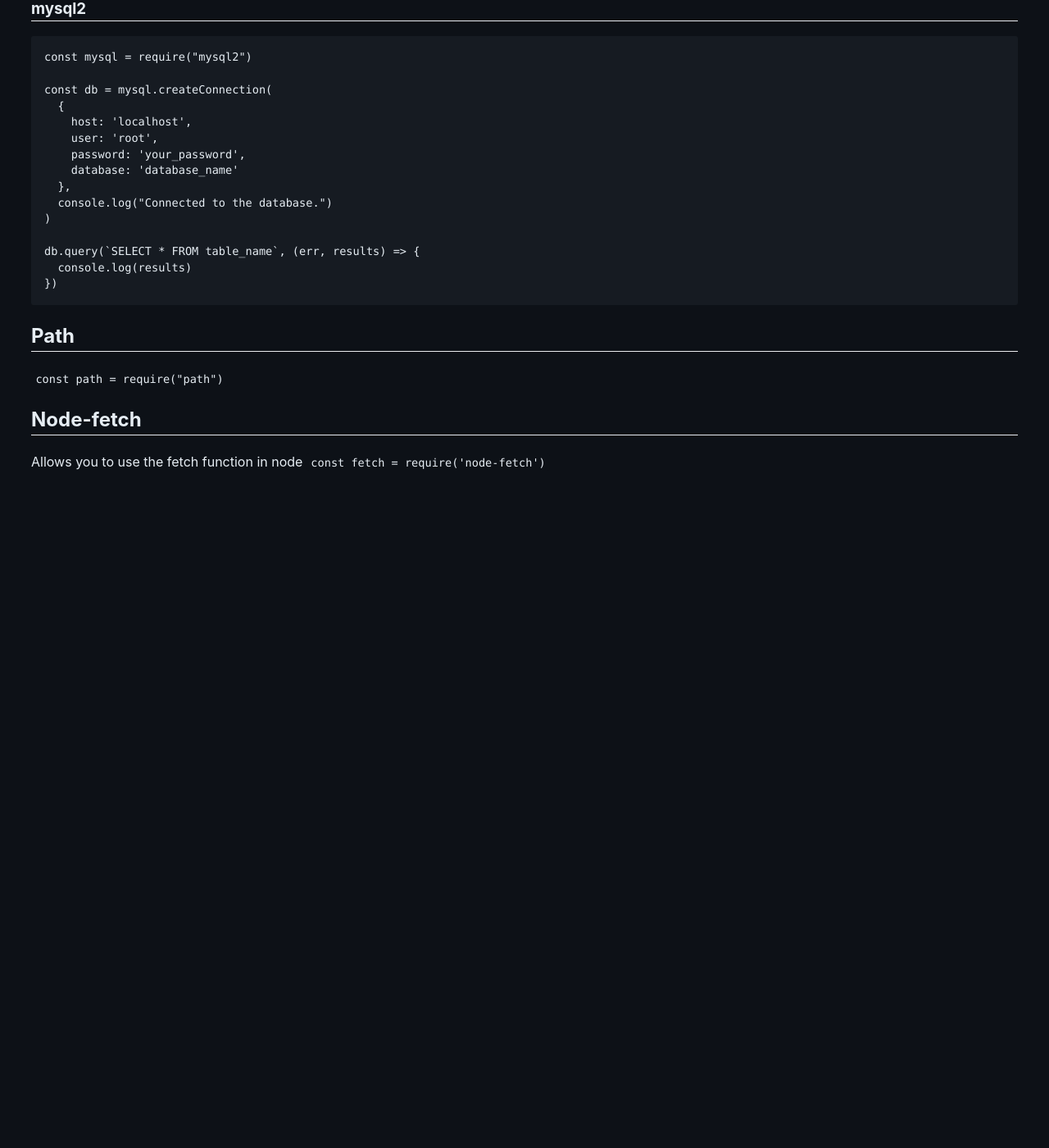
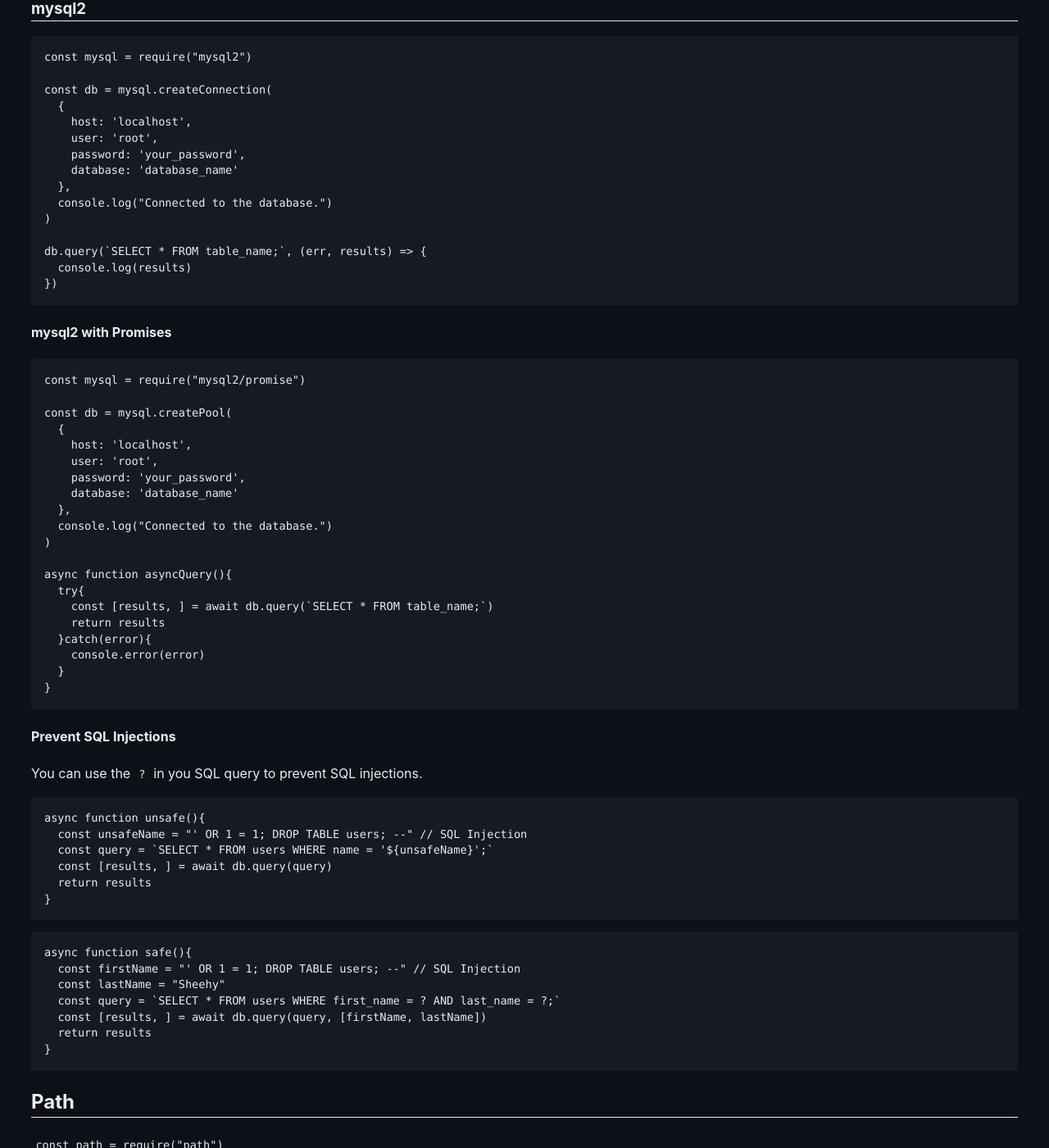
Before and after one commit to ryansheehy0/Cheat_Sheets, a Jekyll site: the page built from nodejs.md, in a window 1280 px wide and 1400 px high, scrolled down 10203 px. Shown: the whole window at 82% size. Built offline with Jekyll 4.4.1, drawn with Linux system fonts in a browser that asks for light colours; our own code applies the rules of GitHub Pages for plain Markdown files; before the commit the page ends 10833 px from its top, so only the background shows below that.

Commit message:
Adds how to prevent SQl injections in node and updates sql.

````diff
--- a/nodejs.md
+++ b/nodejs.md
@@ -453,6 +453,7 @@
 - Each test/it is run in a separate instance so if an error is thrown in one of them it will still run the other tests/its.
 
 ### mysql2
+
 ```javascript
 const mysql = require("mysql2")
 
@@ -466,9 +467,56 @@
   console.log("Connected to the database.")
 )
 
-db.query(`SELECT * FROM table_name`, (err, results) => {
+db.query(`SELECT * FROM table_name;`, (err, results) => {
   console.log(results)
 })
+```
+
+#### mysql2 with Promises
+
+```javascript
+const mysql = require("mysql2/promise")
+
+const db = mysql.createPool(
+  {
+    host: 'localhost',
+    user: 'root',
+    password: 'your_password',
+    database: 'database_name'
+  },
+  console.log("Connected to the database.")
+)
+
+async function asyncQuery(){
+  try{
+    const [results, ] = await db.query(`SELECT * FROM table_name;`)
+    return results
+  }catch(error){
+    console.error(error)
+  }
+}
+```
+
+#### Prevent SQL Injections
+You can use the `?` in you SQL query to prevent SQL injections.
+
+```javascript
+async function unsafe(){
+  const unsafeName = "' OR 1 = 1; DROP TABLE users; --" // SQL Injection
+  const query = `SELECT * FROM users WHERE name = '${unsafeName}';`
+  const [results, ] = await db.query(query)
+  return results
+}
+```
+
+```javascript
+async function safe(){
+  const firstName = "' OR 1 = 1; DROP TABLE users; --" // SQL Injection
+  const lastName = "Sheehy"
+  const query = `SELECT * FROM users WHERE first_name = ? AND last_name = ?;`
+  const [results, ] = await db.query(query, [firstName, lastName])
+  return results
+}
 ```
 
 ## Path
````
Also changed, not shown: README.md (+1 -1 lines), sql.md (+57 -1 lines).
